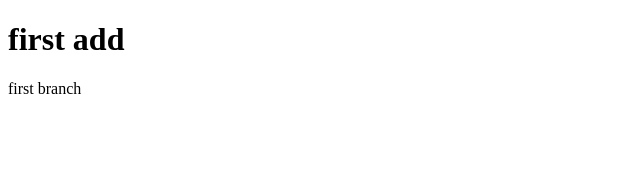
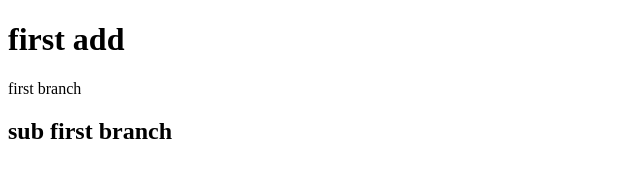
Before and after one commit to jvaldes2/test-2017, a plain HTML site: page index.html in a window 1280 px wide. Shown: the whole page, without its empty margins (0-640 px from the left). Drawn offline with Linux system fonts and the light colour scheme.

Commit message:
this is the sub branch of the first branch

```diff
--- a/index.html
+++ b/index.html
@@ -7,5 +7,6 @@
 <body>
 	<h1>first add</h1>
 	<p>first branch</p>
+	<h2>sub first branch</h2>
 </body>
 </html>
```
